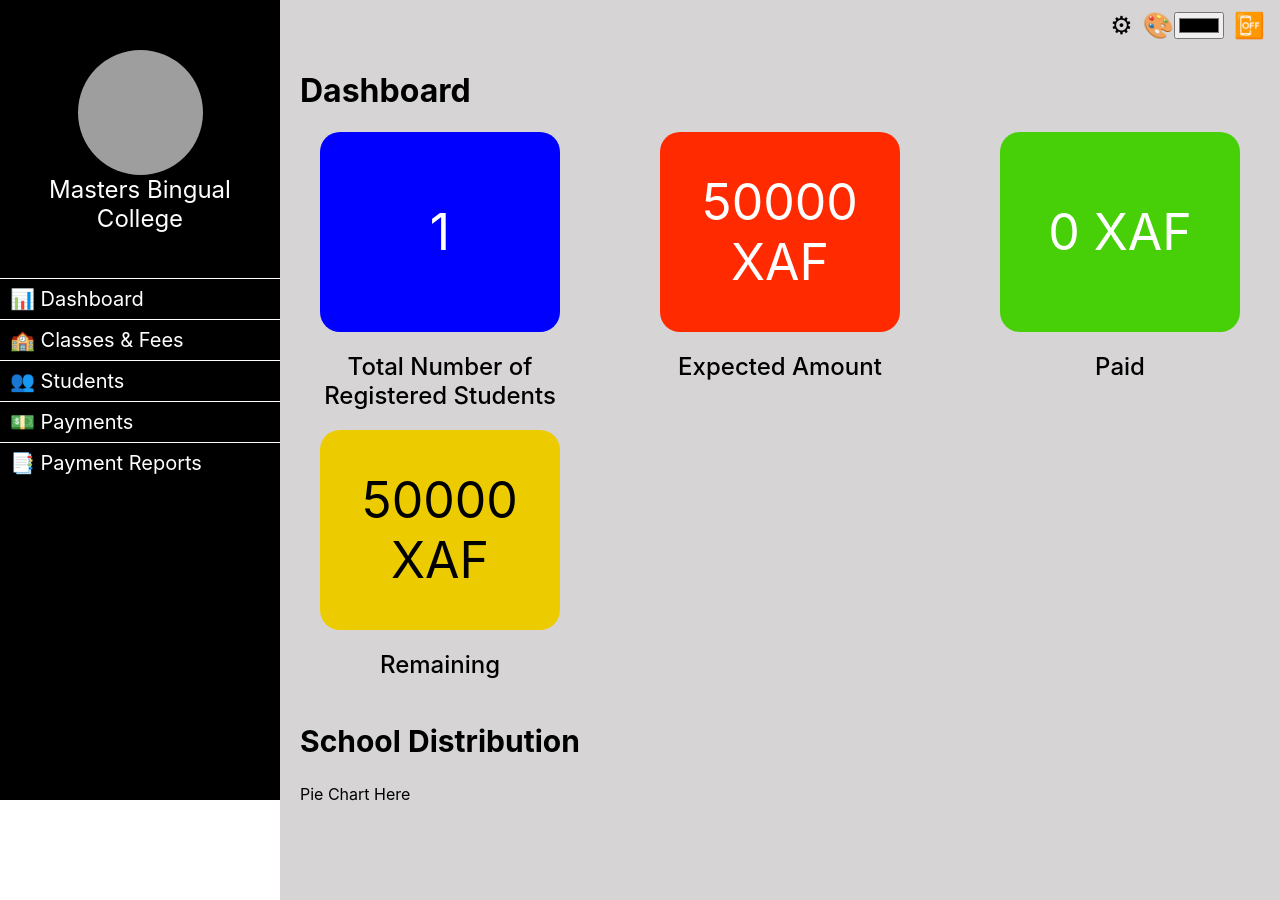
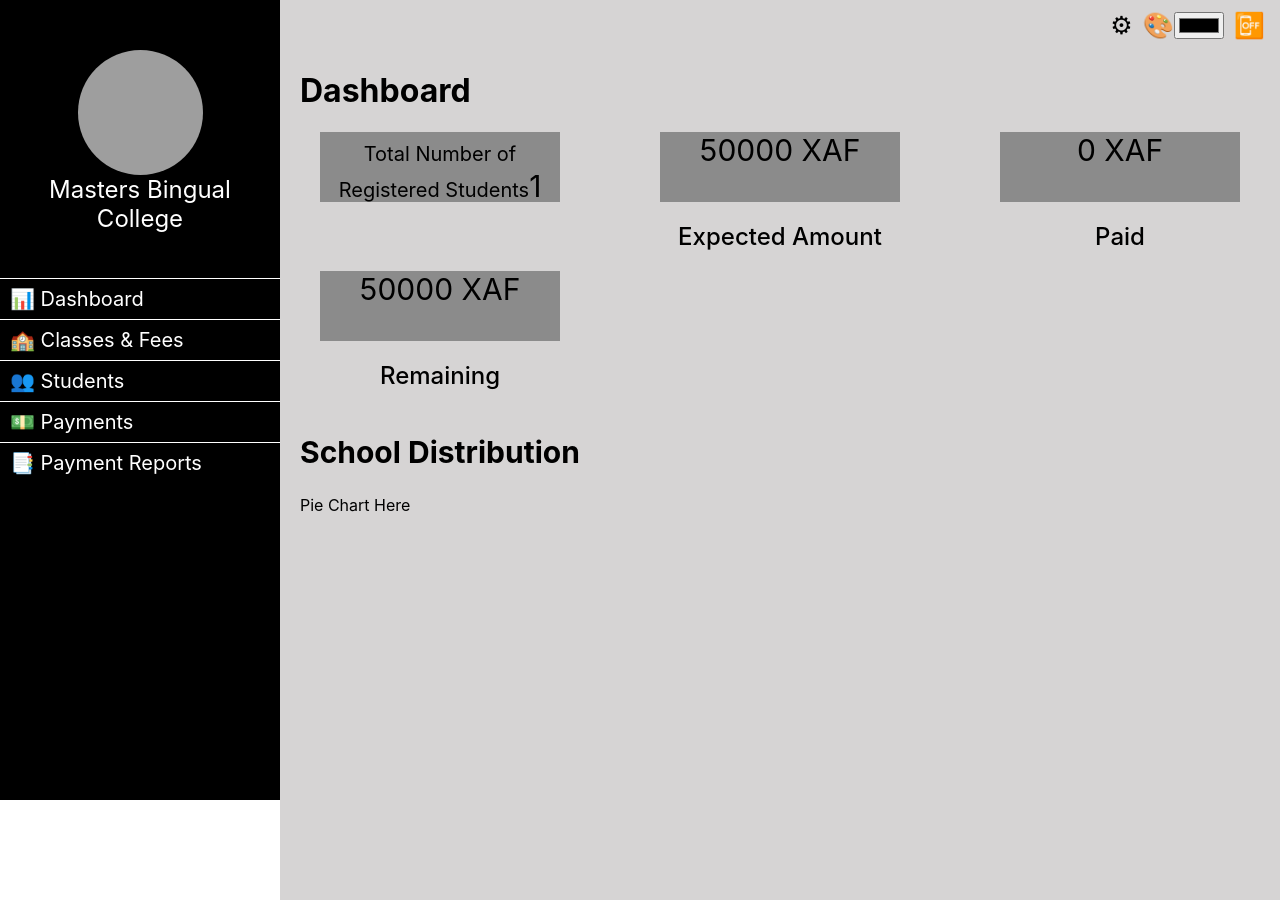
Before and after one commit to clint360/StudentManagement, a React (Create React App) app: page / in a window 1280 px wide. Built offline with nearby package versions, Linux system fonts and the light colour scheme; grey boxes are pictures that could not be loaded; the HTML template or start-up script is replaced by a standard one.

Commit message:
modify dashboard

```diff
--- a/src/View/Dashboard/Dashboard.css
+++ b/src/View/Dashboard/Dashboard.css
@@ -15,32 +15,10 @@
 
 .statcard .colorbox {
   width: 100%;
-  height: 200px;
-  display: flex;
-  justify-content: center;
-  align-items: center;
-  border-radius: 20px;
-  font-size: 50px;
-}
-
-.c1 {
-  background: blue;
-  color: white;
-}
-
-.c2 {
-  background: rgb(255, 42, 0);
-  color: white;
-}
-
-.c3 {
-  background: rgb(71, 208, 8);
-  color:  white;
-}
-
-.c4 {
-  background: rgb(236, 204, 0);
-  color: black;
+  height: 70px;
+  border-radius: 0px;
+  font-size: 30px;
+  background: rgb(139, 139, 139);
 }
 
 .statcard h2
@@ -51,3 +29,7 @@
 .schooldistribution h1{
   font-size: 30px;
 }
+
+.t {
+  font-size: 20px;
+}
--- a/src/View/Dashboard/Dashboard.jsx
+++ b/src/View/Dashboard/Dashboard.jsx
@@ -30,9 +30,9 @@ function Dashboard() {
     <section className='stats'>
     <div className='statcard'>
     <div className='colorbox c1'>
+    <t className='t'>Total Number of Registered Students</t>
     {students.length}
     </div>
-    <h2>Total Number of Registered Students</h2>
     </div>
     <div className='statcard'>
     <div className='colorbox c2'>
```
